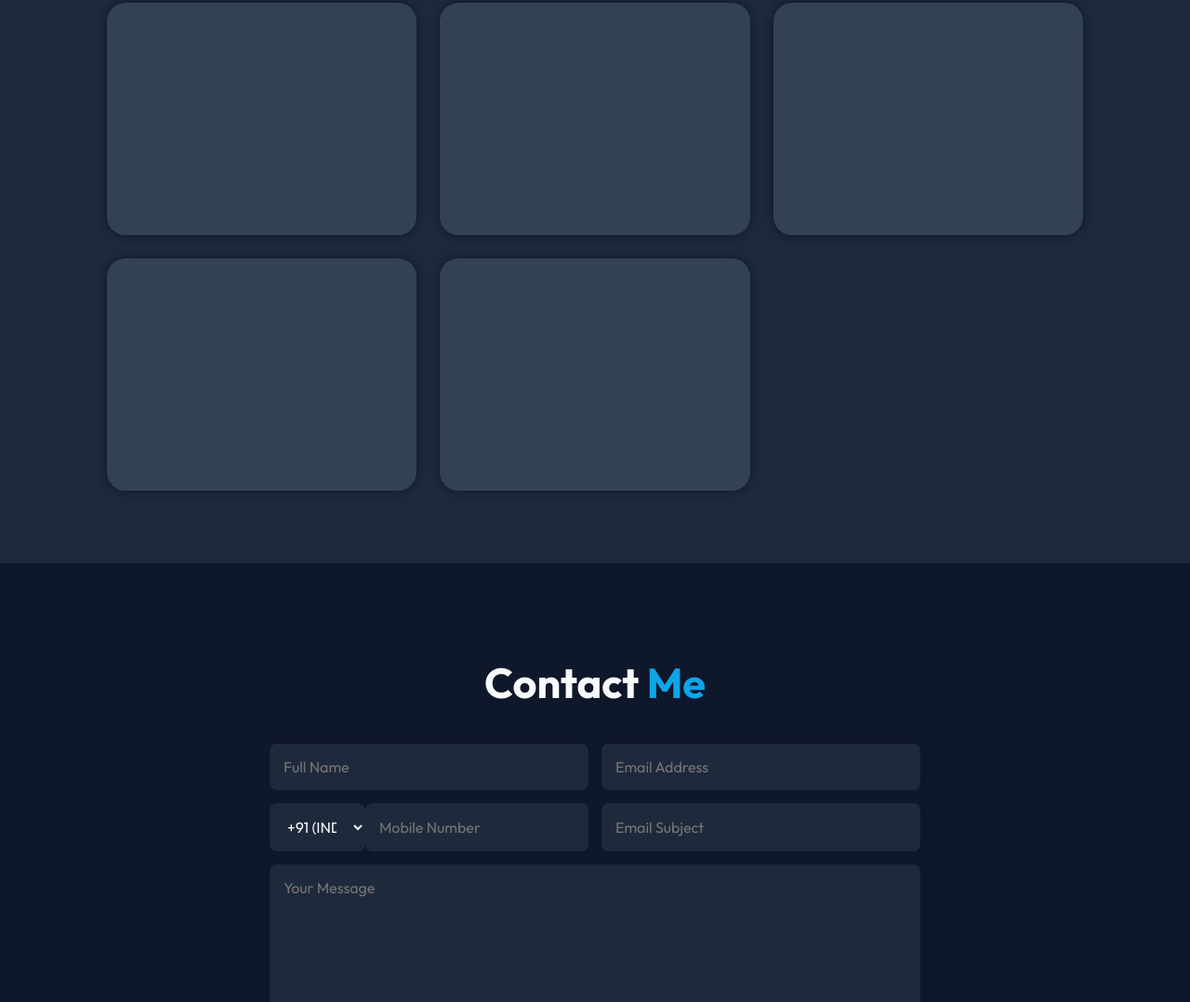
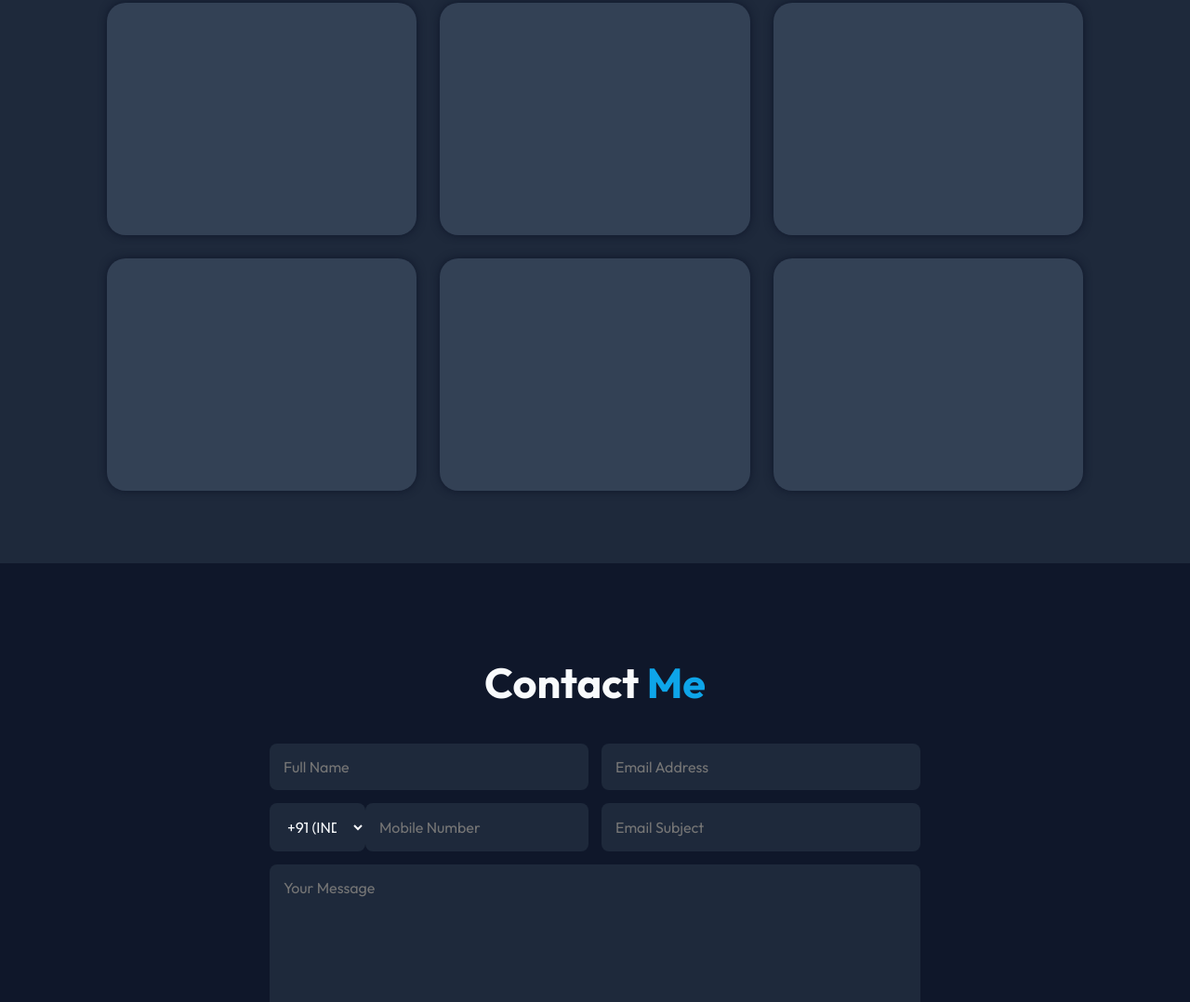
Before and after one commit to Afthah-bin-rafi-official/afthahbinrafi-portfolio, a plain HTML site: page index.html in a window 1280 px wide. Shown: the part 2594-3672 px from the top of the page at 93% size. Drawn offline with nearby package versions, Linux system fonts and the light colour scheme.

Commit message:
Fix HTML structure and add new projects section

```diff
--- a/index.html
+++ b/index.html
@@ -161,6 +161,15 @@
                       <p>Built using Antigravity(HTML,CSS,Bootstrap,Javascript).</p>
               </div>
             </div>
+
+         <div class="portfolio-box">
+                    <div class="portfolio-layer">
+                        <h4>Project 6</h4>
+                        <p>Daily expense tracker.</p>
+                        <a href="https://afthah-bin-rafi-official.github.io/daily-expense-tracker/"><i class="fas fa-external-link-alt"></i></a>
+                        <p>Built using HTML,CSS,Bootstrap,Javascript</p>
+                    </div>
+                </div>
          </div>
         </section>
 
```
